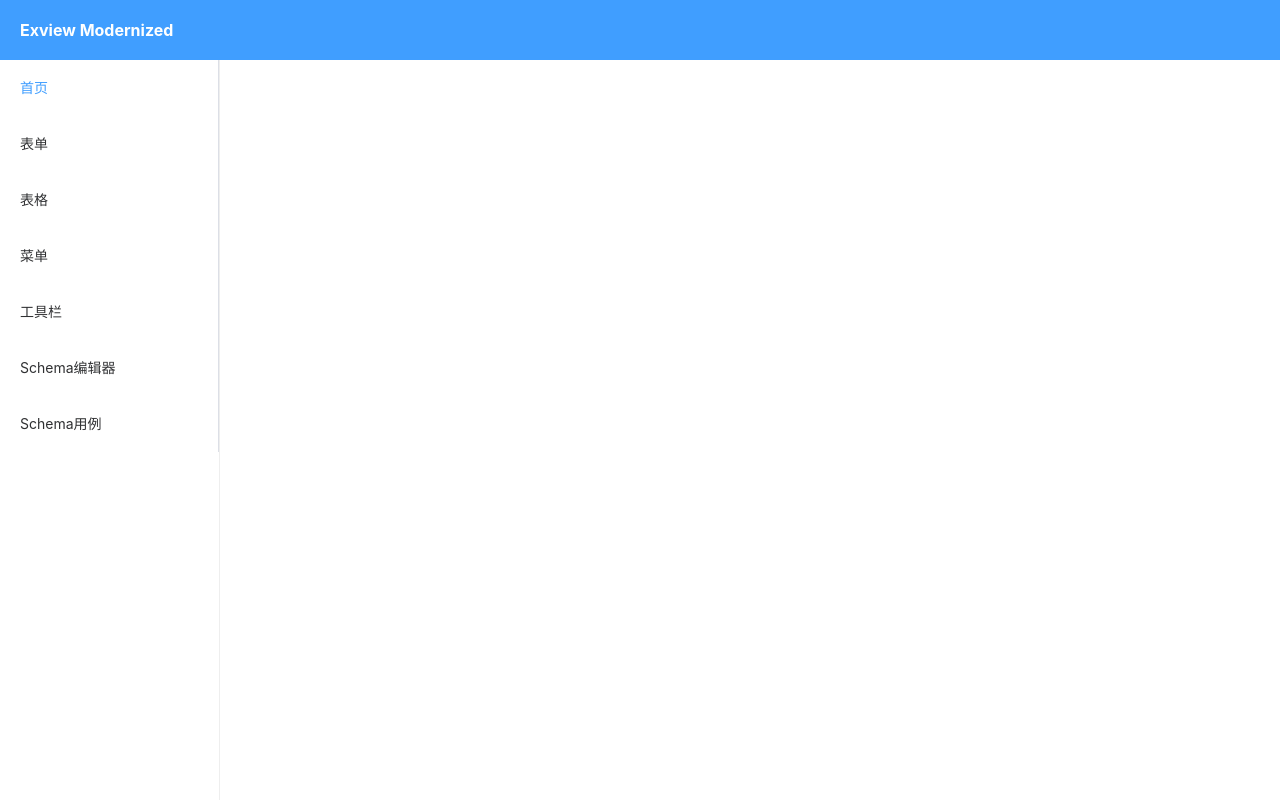
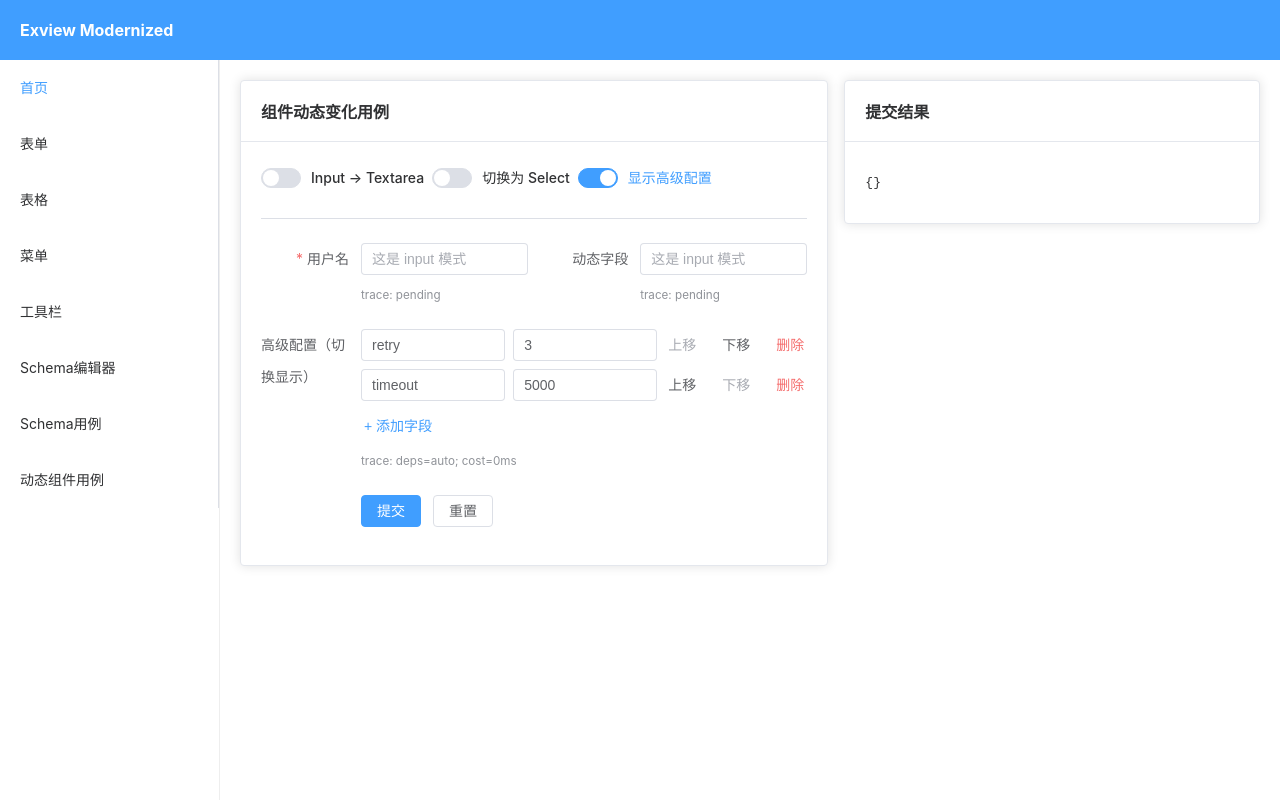
Before and after one commit to LiDengHui/exview, a Vue app in the folder apps/web/: page /schema-dynamic in a window 1280 px wide. Built offline with nearby package versions, Linux system fonts and the light colour scheme.

Commit message:
feat(web): add dynamic schema component change demo page

```diff
--- a/apps/web/src/App.vue
+++ b/apps/web/src/App.vue
@@ -11,6 +11,7 @@
           <el-menu-item index="/toolbar">工具栏</el-menu-item>
           <el-menu-item index="/schema-playground">Schema编辑器</el-menu-item>
           <el-menu-item index="/schema-examples">Schema用例</el-menu-item>
+          <el-menu-item index="/schema-dynamic">动态组件用例</el-menu-item>
         </el-menu>
       </el-aside>
       <el-main>
--- a/apps/web/src/router/index.ts
+++ b/apps/web/src/router/index.ts
@@ -7,7 +7,8 @@ export const routes = [
   { path: '/menu', component: () => import('../views/MenuView.vue') },
   { path: '/toolbar', component: () => import('../views/ToolbarView.vue') },
   { path: '/schema-playground', component: () => import('../views/SchemaPlaygroundView.vue') },
-  { path: '/schema-examples', component: () => import('../views/SchemaExamplesView.vue') }
+  { path: '/schema-examples', component: () => import('../views/SchemaExamplesView.vue') },
+  { path: '/schema-dynamic', component: () => import('../views/SchemaDynamicView.vue') }
 ]
 
 export const router = createRouter({
--- /dev/null
+++ b/apps/web/src/views/SchemaDynamicView.vue
@@ -0,0 +1,105 @@
+<script setup lang="ts">
+import { computed, ref } from 'vue'
+import { ElMessage } from 'element-plus'
+import { SchemaForm } from '@exview/schema-form'
+import type { FormSchema } from '@exview/schema-shared'
+
+const useTextarea = ref(false)
+const useSelect = ref(false)
+const showAdvanced = ref(true)
+
+const resultText = ref('{}')
+
+const dynamicField = computed(() => {
+  if (useSelect.value) {
+    return {
+      label: '动态字段',
+      name: 'dynamicValue',
+      widget: 'select' as const,
+      span: 12,
+      option: {
+        options: [
+          { label: '选项 A', value: 'A' },
+          { label: '选项 B', value: 'B' }
+        ],
+        value: 'A'
+      }
+    }
+  }
+
+  return {
+    label: '动态字段',
+    name: 'dynamicValue',
+    widget: (useTextarea.value ? 'textarea' : 'input') as 'textarea' | 'input',
+    span: 12,
+    option: {
+      placeholder: useTextarea.value ? '这是 textarea 模式' : '这是 input 模式',
+      value: ''
+    }
+  }
+})
+
+const schema = computed<FormSchema>(() => ({
+  debug: true,
+  fields: [
+    {
+      label: '用户名',
+      name: 'username',
+      widget: 'input',
+      rule: 'required',
+      span: 12,
+      option: { placeholder: '请输入用户名', value: '' }
+    },
+    dynamicField.value,
+    {
+      label: '高级配置（切换显示）',
+      name: 'advancedConfig',
+      widget: 'group-object',
+      row: true,
+      visible: () => showAdvanced.value,
+      defaultValue: { retry: '3', timeout: '5000' }
+    }
+  ],
+  toolbar: 'submit,reset'
+}))
+
+function onSubmit(values: Record<string, unknown>) {
+  resultText.value = JSON.stringify(values, null, 2)
+  ElMessage.success('提交成功')
+}
+
+function onReset(values: Record<string, unknown>) {
+  resultText.value = JSON.stringify(values, null, 2)
+}
+</script>
+
+<template>
+  <el-row :gutter="16">
+    <el-col :span="14">
+      <el-card>
+        <template #header>
+          <strong>组件动态变化用例</strong>
+        </template>
+
+        <el-space wrap>
+          <el-switch v-model="useTextarea" active-text="Input -> Textarea" />
+          <el-switch v-model="useSelect" active-text="切换为 Select" />
+          <el-switch v-model="showAdvanced" active-text="显示高级配置" />
+        </el-space>
+
+        <el-divider />
+
+        <SchemaForm :schema="schema" @submit="onSubmit" @reset="onReset" />
+      </el-card>
+    </el-col>
+
+    <el-col :span="10">
+      <el-card>
+        <template #header>
+          <strong>提交结果</strong>
+        </template>
+        <pre>{{ resultText }}</pre>
+      </el-card>
+    </el-col>
+  </el-row>
+</template>
```
